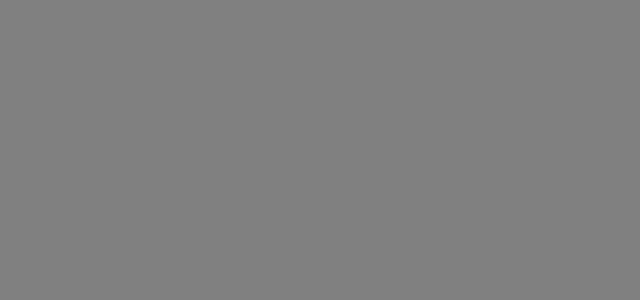
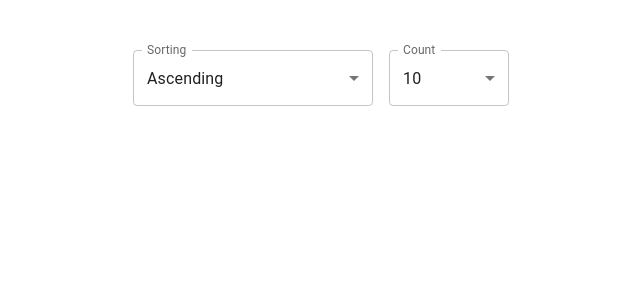
Before and after one commit to karsonbwoy/tags-overflow, a React (Create React App) app: page / in a window 1280 px wide. Shown: the top 300 px of the page, without its empty margins (319-959 px from the left). Built offline with nearby package versions, Linux system fonts and the light colour scheme.

Commit message:
Add select input for sorting and item count on page.

```diff
--- a/src/App.css
+++ b/src/App.css
@@ -1,6 +1,5 @@
 .App {
-  background-color: gray;
-  width: 100%;
-  height: 100%;
-  position: absolute;
+  max-width: fit-content;
+  margin-inline: auto;
+  margin-top: 50px;
 }
--- a/src/App.tsx
+++ b/src/App.tsx
@@ -1,9 +1,11 @@
 import React from 'react';
 import './App.css';
+import Filter from './components/Filter';
 
 function App() {
   return (
     <div className="App">
+      <Filter />
     </div>
   );
 }
--- /dev/null
+++ b/src/components/Filter.tsx
@@ -0,0 +1,12 @@
+import { Stack } from "@mui/material";
+import ItemCountSelect from "./ItemCountSelect";
+import SortSelect from "./SortSelect";
+
+export default function Filter() {
+    return (
+        <Stack spacing={2} direction='row'>
+            <SortSelect></SortSelect>
+            <ItemCountSelect></ItemCountSelect>
+        </Stack>
+    )
+}
--- /dev/null
+++ b/src/components/ItemCountSelect.tsx
@@ -0,0 +1,33 @@
+import * as React from 'react';
+import Box from '@mui/material/Box';
+import InputLabel from '@mui/material/InputLabel';
+import MenuItem from '@mui/material/MenuItem';
+import FormControl from '@mui/material/FormControl';
+import Select, { SelectChangeEvent } from '@mui/material/Select';
+
+export default function ItemCountSelect() {
+    const [count, setCount] = React.useState('10');
+
+    const handleChange = (event: SelectChangeEvent) => {
+        setCount(event.target.value as string);
+    };
+
+    return (
+        <Box sx={{ minWidth: 120 }}>
+            <FormControl fullWidth>
+                <InputLabel id="demo-simple-select-label">Count</InputLabel>
+                <Select
+                    labelId="demo-simple-select-label"
+                    id="demo-simple-select"
+                    value={count}
+                    label="Count"
+                    onChange={handleChange}
+                >
+                    <MenuItem value={10}>10</MenuItem>
+                    <MenuItem value={20}>20</MenuItem>
+                    <MenuItem value={30}>30</MenuItem>
+                </Select>
+            </FormControl>
+        </Box>
+    );
+}
--- /dev/null
+++ b/src/components/SortSelect.tsx
@@ -0,0 +1,32 @@
+import * as React from 'react';
+import Box from '@mui/material/Box';
+import InputLabel from '@mui/material/InputLabel';
+import MenuItem from '@mui/material/MenuItem';
+import FormControl from '@mui/material/FormControl';
+import Select, { SelectChangeEvent } from '@mui/material/Select';
+
+export default function SortSelect() {
+    const [direction, setDirection] = React.useState('Ascending');
+
+    const handleChange = (event: SelectChangeEvent) => {
+        setDirection(event.target.value);
+    };
+
+    return (
+        <Box sx={{ minWidth: 240 }}>
+            <FormControl fullWidth>
+                <InputLabel id="demo-simple-select-label">Sorting</InputLabel>
+                <Select
+                    labelId="demo-simple-select-label"
+                    id="demo-simple-select"
+                    value={direction}
+                    label="Sorting"
+                    onChange={handleChange}
+                >
+                    <MenuItem value={'Ascending'}>Ascending</MenuItem>
+                    <MenuItem value={'Descending'}>Descending</MenuItem>
+                </Select>
+            </FormControl>
+        </Box>
+    );
+}
```
